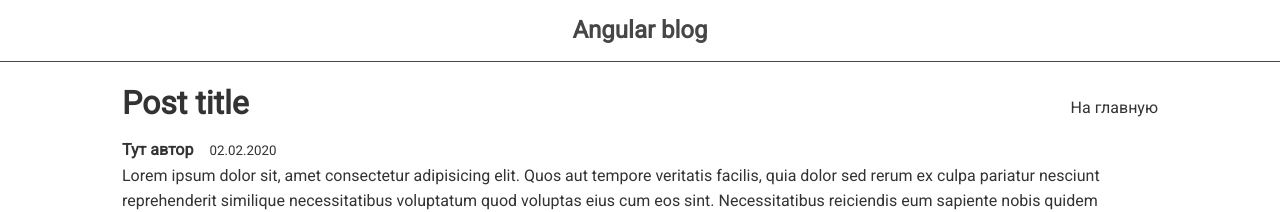
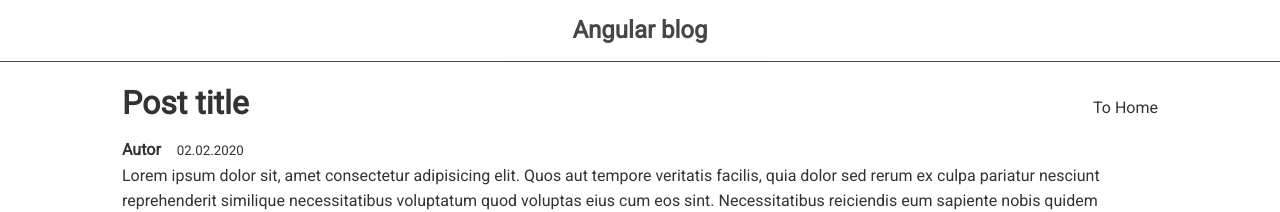
Before and after one commit to nserg80/angular-blog, an Angular app: page /post/1 in a window 1280 px wide. Shown: the top 212 px of the page. Built offline with nearby package versions, Linux system fonts and the light colour scheme.

Commit message:
Change text

```diff
--- a/src/app/post-page/post-page.component.html
+++ b/src/app/post-page/post-page.component.html
@@ -1,10 +1,10 @@
 <div class="post">
     <div class="header">
         <h1>Post title</h1>
-        <button routerLink="/" class="btn btn-link">На главную</button>
+        <button routerLink="/" class="btn btn-link">To Home</button>
     </div>
     <div class="info">
-        <strong>Тут автор</strong>
+        <strong>Autor</strong>
         <small>02.02.2020</small>
     </div>
 
--- a/src/app/shared/components/post/post.component.html
+++ b/src/app/shared/components/post/post.component.html
@@ -11,5 +11,5 @@
     <button
         class="btn btn-dark"
         [routerLink]="['/post', 2]"
-        >Открыть</button>
+        >Open</button>
 </div>
```
